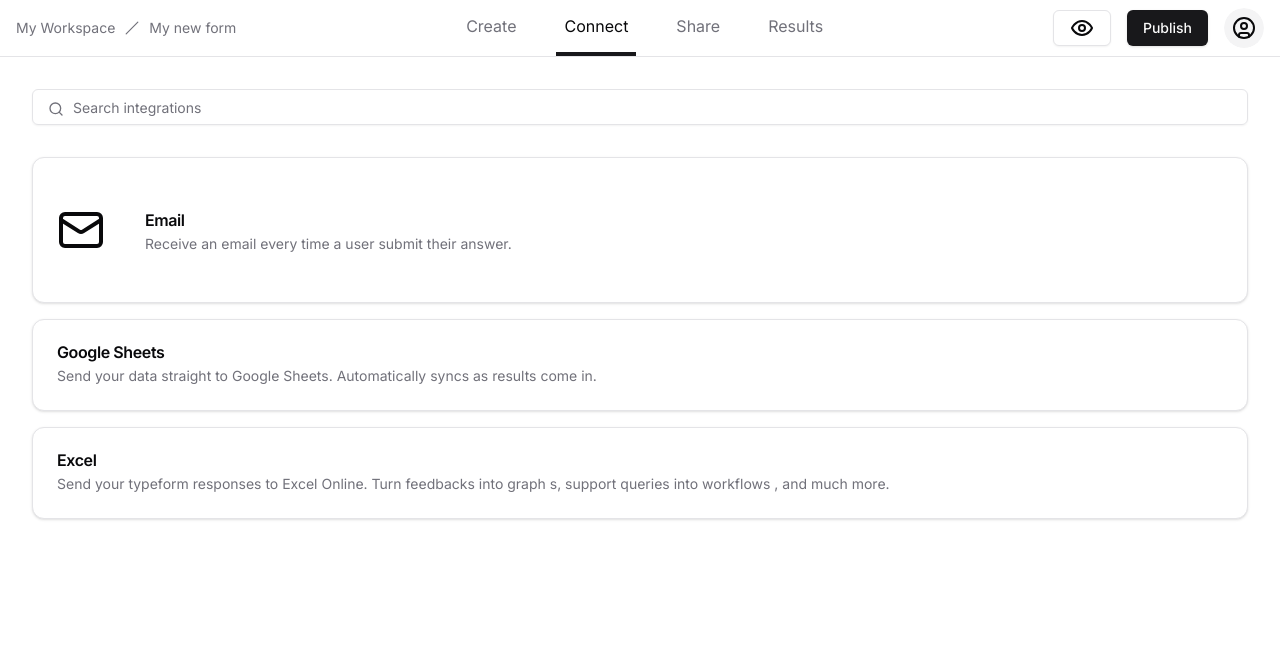
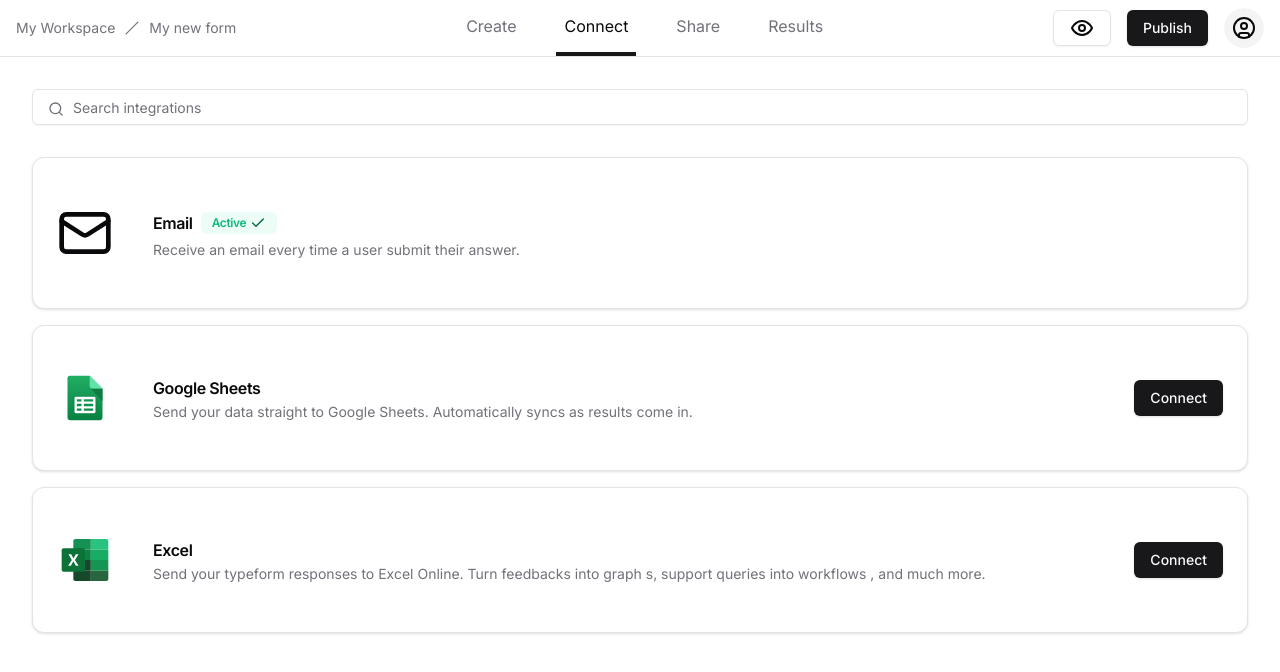
Before and after one commit to Mirthis/upwork-task-shadcn, a Next.js app: page /connect in a window 1280 px wide. Shown: the top 672 px of the page. Built offline with nearby package versions, Linux system fonts and the light colour scheme.

Commit message:
add details to connect page

```diff
--- a/src/app/connect/page.tsx
+++ b/src/app/connect/page.tsx
@@ -1,3 +1,4 @@
+import { Button } from "@/components/ui/button";
 import {
   Card,
   CardContent,
@@ -5,8 +6,11 @@
   CardHeader,
   CardTitle,
 } from "@/components/ui/card";
+import ExcelIcon from "@/components/ui/icons/excel";
+import GoogleSheetIcon from "@/components/ui/icons/google-sheet";
 import { Input } from "@/components/ui/input";
-import { Search, Mail } from "lucide-react";
+import { Search, Mail, Check } from "lucide-react";
+import { Badge } from "@/components/ui/badge";
 
 const ConnectPage = () => {
   return (
@@ -18,27 +22,41 @@
       <div className="space-y-4">
         <Card>
           <CardHeader className="flex flex-row items-center space-x-4">
-            <Mail className="w-12 h-12" />
+            <Mail className="w-14 h-14" />
             <CardHeader>
-              <CardTitle>Email</CardTitle>
+              <CardTitle className="flex flex-row items-center gap-x-2">
+                Email
+                <Badge className="bg-emerald-50 hover:bg-emerald-50 flex flex-row shadow-none text-emerald-500 gap-x-1">
+                  Active
+                  <Check className="w-4 h-4 text-emerald-800" />
+                </Badge>
+              </CardTitle>
               <CardDescription>
                 <p>Receive an email every time a user submit their answer.</p>
               </CardDescription>
             </CardHeader>
           </CardHeader>
         </Card>
-        <Card>
+        <Card className="flex flex-row items-center justify-between space-x-4">
+          <CardHeader className="flex flex-row items-center space-x-4">
+            <GoogleSheetIcon className="w-14 h-14" />
             <CardHeader>
               <CardTitle>Google Sheets</CardTitle>
               <CardDescription>
                 <p>
-                Send your data straight to Google Sheets. Automatically syncs as
-                results come in.
+                  Send your data straight to Google Sheets. Automatically syncs
+                  as results come in.
                 </p>
               </CardDescription>
             </CardHeader>
+          </CardHeader>
+          <CardContent className=" py-0">
+            <Button>Connect</Button>
+          </CardContent>
         </Card>
-        <Card>
+        <Card className="flex flex-row items-center justify-between space-x-4">
+          <CardHeader className="flex flex-row items-center space-x-4">
+            <ExcelIcon className="w-14 h-14" />
             <CardHeader>
               <CardTitle>Excel</CardTitle>
               <CardDescription>
@@ -48,6 +66,10 @@
                 </p>
               </CardDescription>
             </CardHeader>
+          </CardHeader>
+          <CardContent className=" py-0">
+            <Button>Connect</Button>
+          </CardContent>
         </Card>
       </div>
     </div>
--- /dev/null
+++ b/src/components/ui/badge.tsx
@@ -0,0 +1,36 @@
+import * as React from "react"
+import { cva, type VariantProps } from "class-variance-authority"
+
+import { cn } from "@/lib/utils"
+
+const badgeVariants = cva(
+  "inline-flex items-center rounded-md border px-2.5 py-0.5 text-xs font-semibold transition-colors focus:outline-none focus:ring-2 focus:ring-ring focus:ring-offset-2",
+  {
+    variants: {
+      variant: {
+        default:
+          "border-transparent bg-primary text-primary-foreground shadow hover:bg-primary/80",
+        secondary:
+          "border-transparent bg-secondary text-secondary-foreground hover:bg-secondary/80",
+        destructive:
+          "border-transparent bg-destructive text-destructive-foreground shadow hover:bg-destructive/80",
+        outline: "text-foreground",
+      },
+    },
+    defaultVariants: {
+      variant: "default",
+    },
+  }
+)
+
+export interface BadgeProps
+  extends React.HTMLAttributes<HTMLDivElement>,
+    VariantProps<typeof badgeVariants> {}
+
+function Badge({ className, variant, ...props }: BadgeProps) {
+  return (
+    <div className={cn(badgeVariants({ variant }), className)} {...props} />
+  )
+}
+
+export { Badge, badgeVariants }
--- /dev/null
+++ b/src/components/ui/icons/excel.tsx
@@ -0,0 +1,41 @@
+import * as React from "react";
+import { SVGProps } from "react";
+const ExcelIcon = (props: SVGProps<SVGSVGElement>) => (
+  <svg
+    xmlns="http://www.w3.org/2000/svg"
+    width={100}
+    height={100}
+    viewBox="0 0 48 48"
+    {...props}
+  >
+    <path
+      fill="#169154"
+      d="M29 6H15.744C14.781 6 14 6.781 14 7.744v7.259h15V6z"
+    />
+    <path
+      fill="#18482a"
+      d="M14 33.054v7.202c0 .963.781 1.744 1.743 1.744H29v-8.946H14z"
+    />
+    <path fill="#0c8045" d="M14 15.003h15v9.002H14z" />
+    <path fill="#17472a" d="M14 24.005h15v9.05H14z" />
+    <path
+      fill="#29c27f"
+      d="M42.256 6H29v9.003h15V7.744C44 6.781 43.219 6 42.256 6z"
+    />
+    <path
+      fill="#27663f"
+      d="M29 33.054V42h13.257c.962 0 1.743-.781 1.743-1.743v-7.202H29z"
+    />
+    <path fill="#19ac65" d="M29 15.003h15v9.002H29z" />
+    <path fill="#129652" d="M29 24.005h15v9.05H29z" />
+    <path
+      fill="#0c7238"
+      d="M22.319 34H5.681A1.682 1.682 0 0 1 4 32.319V15.681C4 14.753 4.753 14 5.681 14h16.638c.928 0 1.681.753 1.681 1.681v16.638c0 .928-.753 1.681-1.681 1.681z"
+    />
+    <path
+      fill="#fff"
+      d="M9.807 19h2.386l1.936 3.754L16.175 19h2.229l-3.071 5 3.141 5h-2.351l-2.11-3.93L11.912 29H9.526l3.193-5.018z"
+    />
+  </svg>
+);
+export default ExcelIcon;
--- /dev/null
+++ b/src/components/ui/icons/google-sheet.tsx
@@ -0,0 +1,42 @@
+import * as React from "react";
+import { SVGProps } from "react";
+const SvgComponent = (props: SVGProps<SVGSVGElement>) => (
+  <svg
+    xmlns="http://www.w3.org/2000/svg"
+    width={100}
+    height={100}
+    viewBox="0 0 48 48"
+    {...props}
+  >
+    <linearGradient
+      id="a"
+      x1={24}
+      x2={24}
+      y1={5}
+      y2={43}
+      gradientUnits="userSpaceOnUse"
+    >
+      <stop offset={0} stopColor="#21ad64" />
+      <stop offset={1} stopColor="#088242" />
+    </linearGradient>
+    <path
+      fill="url(#a)"
+      d="M39 16v25a2 2 0 0 1-2 2H11a2 2 0 0 1-2-2V7a2 2 0 0 1 2-2h17l11 11z"
+    />
+    <path fill="#61e3a7" d="M28 5v9a2 2 0 0 0 2 2h9L28 5z" />
+    <path fill="#107c42" d="M39 16h-9c-.473 0-.917-.168-1.257-.444L39 27V16z" />
+    <path
+      fill="#fff"
+      d="M32 23H16a1 1 0 0 0-1 1v12a1 1 0 0 0 1 1h16a1 1 0 0 0 1-1V24a1 1 0 0 0-1-1zm-15 6h4v2h-4v-2zm6 0h8v2h-8v-2zm8-2h-8v-2h8v2zm-10-2v2h-4v-2h4zm-4 8h4v2h-4v-2zm6 2v-2h8v2h-8z"
+    />
+    <path
+      d="M32 22.5c.827 0 1.5.673 1.5 1.5v12c0 .827-.673 1.5-1.5 1.5H16c-.827 0-1.5-.673-1.5-1.5V24c0-.827.673-1.5 1.5-1.5h16m0-.5H16c-1.103 0-2 .897-2 2v12c0 1.103.897 2 2 2h16c1.103 0 2-.897 2-2V24c0-1.103-.897-2-2-2z"
+      opacity={0.05}
+    />
+    <path
+      d="M32 23a1 1 0 0 1 1 1v12a1 1 0 0 1-1 1H16a1 1 0 0 1-1-1V24a1 1 0 0 1 1-1h16m0-.5H16c-.827 0-1.5.673-1.5 1.5v12c0 .827.673 1.5 1.5 1.5h16c.827 0 1.5-.673 1.5-1.5V24c0-.827-.673-1.5-1.5-1.5z"
+      opacity={0.07}
+    />
+  </svg>
+);
+export default SvgComponent;
```
Lines whose indentation alone changed are shown as unchanged.
